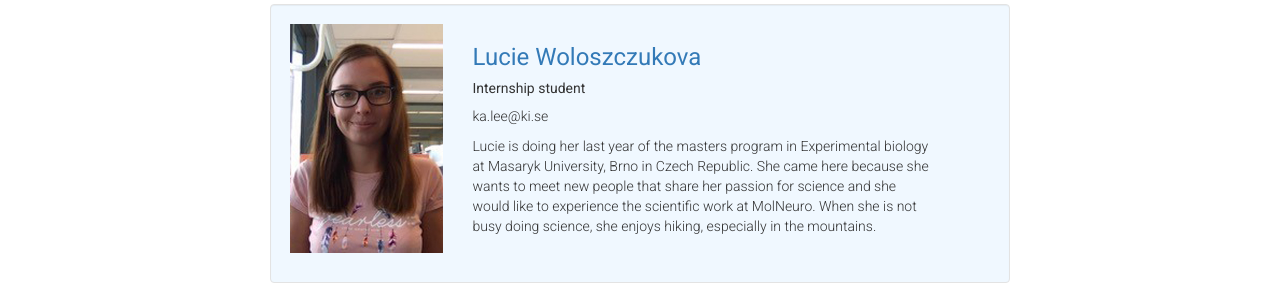
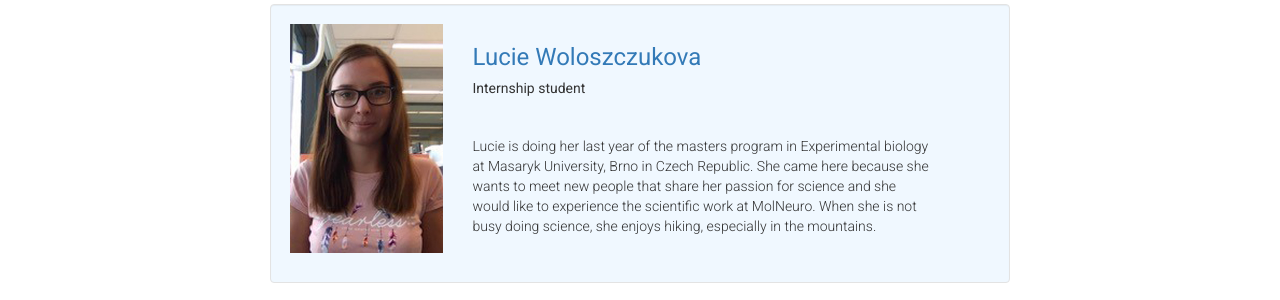
Before and after one commit to ArenasLab/arenaslab.github.io, a Jekyll site: the page people/index.html, which Jekyll copies as it is, in a window 1280 px wide and 900 px high, scrolled down 1520 px. Shown: the part 152-452 px from the top of the window. Built offline with Jekyll 4.4.1, drawn with Linux system fonts in a browser that asks for light colours.

Commit message:
Update index.html

```diff
--- a/people/index.html
+++ b/people/index.html
@@ -176,7 +176,7 @@
                 <div class=" col-sm-6  col-md-8 col-lg-8">
                   <h3><a>Lucie Woloszczukova</a></h3>
                     <h5>Internship student</h5>
-                      <p>ka.lee@ki.se<br>
+                      <p><br>
 	                <p> Lucie is doing her last year of the masters program in Experimental biology at Masaryk University, Brno in Czech Republic. She came here because she wants to meet new people that share her passion for science and she would like to experience the scientific work at MolNeuro. When she is not busy doing science, she enjoys hiking, especially in the mountains. </a></p>
 
 
```
